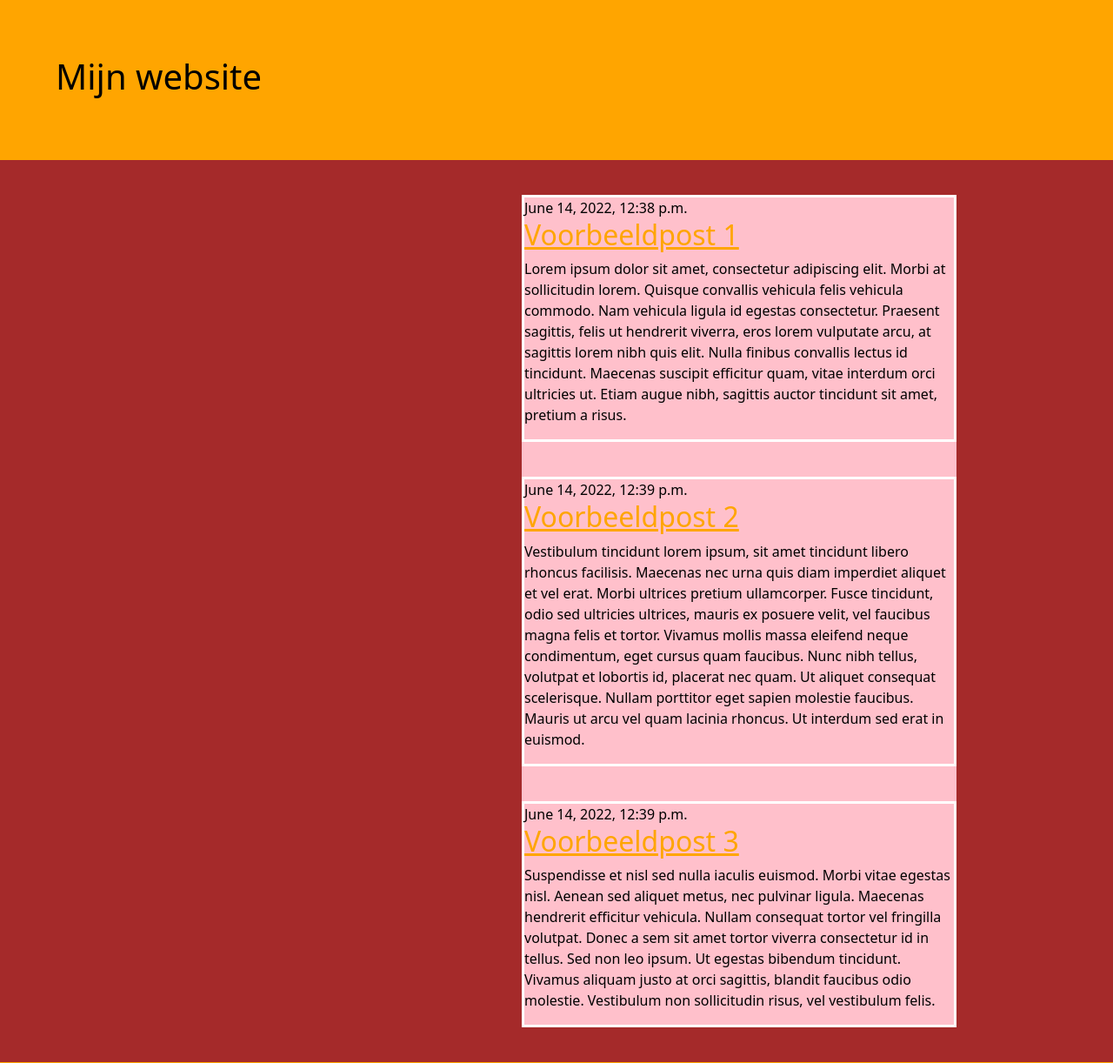
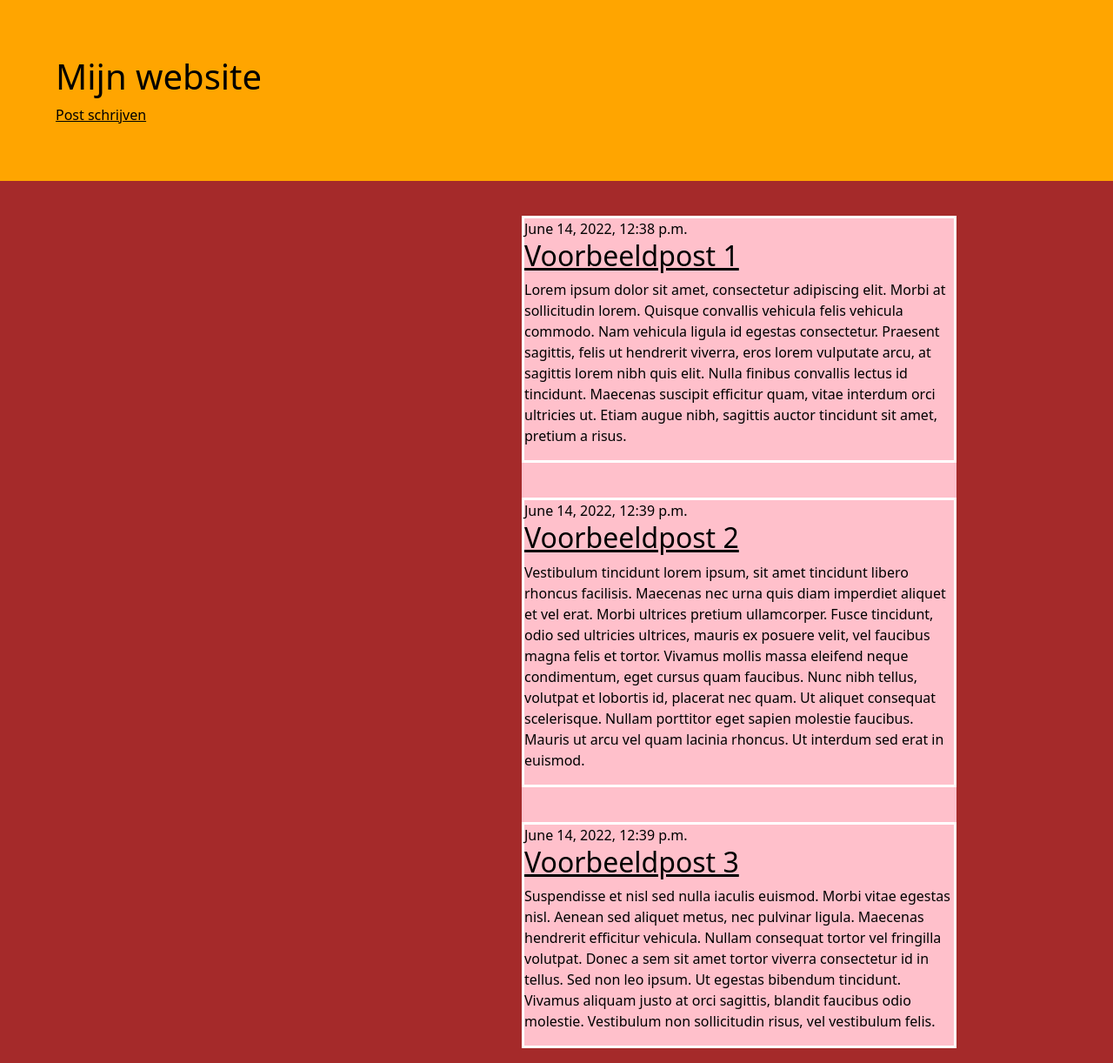
Before and after one commit to testNHA/testDjango, a Django app: page / in a window 1280 px wide. Shown: the top 1222 px of the page at 87% size. Run offline with Django 3.2, Linux system fonts and the light colour scheme; data comes from the database, SQL or seed files in the repository.

Commit message:
toevoegingen

```diff
--- a/mysite/blog/static/css/stijl.css
+++ b/mysite/blog/static/css/stijl.css
@@ -29,7 +29,7 @@ h2{
 }
 
 a{
-  color: orange;
+  color: black;
 }
 
 article{
--- a/mysite/blog/templates/blog/base.html
+++ b/mysite/blog/templates/blog/base.html
@@ -11,6 +11,7 @@
 <body>
   <header>
     <h1>Mijn website</h1>
+    <a href="{% url 'post_nieuw' %}" class="top-menu">Post schrijven</a>
   </header>
   <section>
     {% block inhoud %}
--- a/mysite/blog/urls.py
+++ b/mysite/blog/urls.py
@@ -4,4 +4,5 @@ from . import views
 urlpatterns = [
     path('', views.post_list, name='post_list'),
     path('post/<int:pk>/', views.post_detail, name='post_inhoud'),
+    path('post/nieuw/', views.post_nieuw, name='post_nieuw'),
 ]
```
